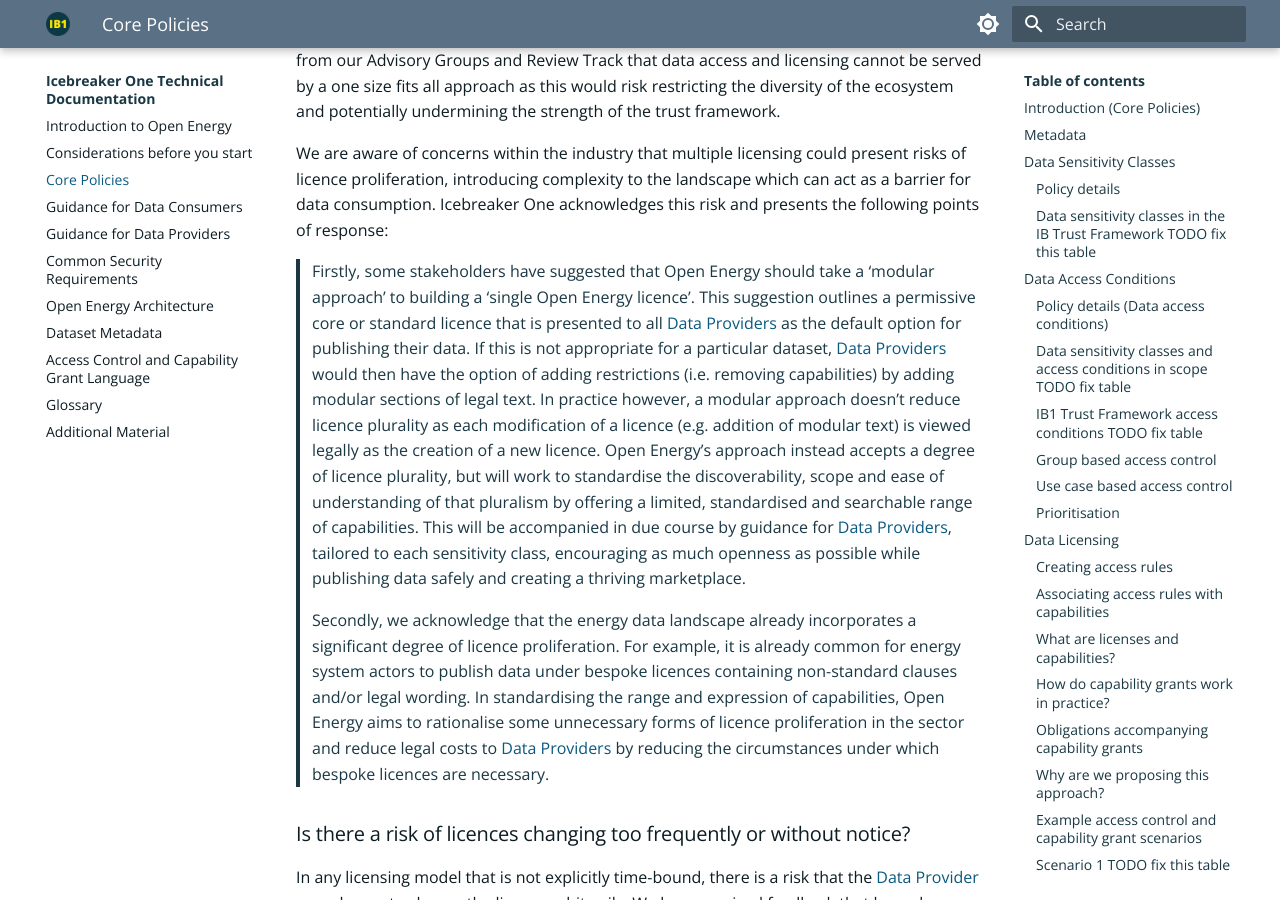
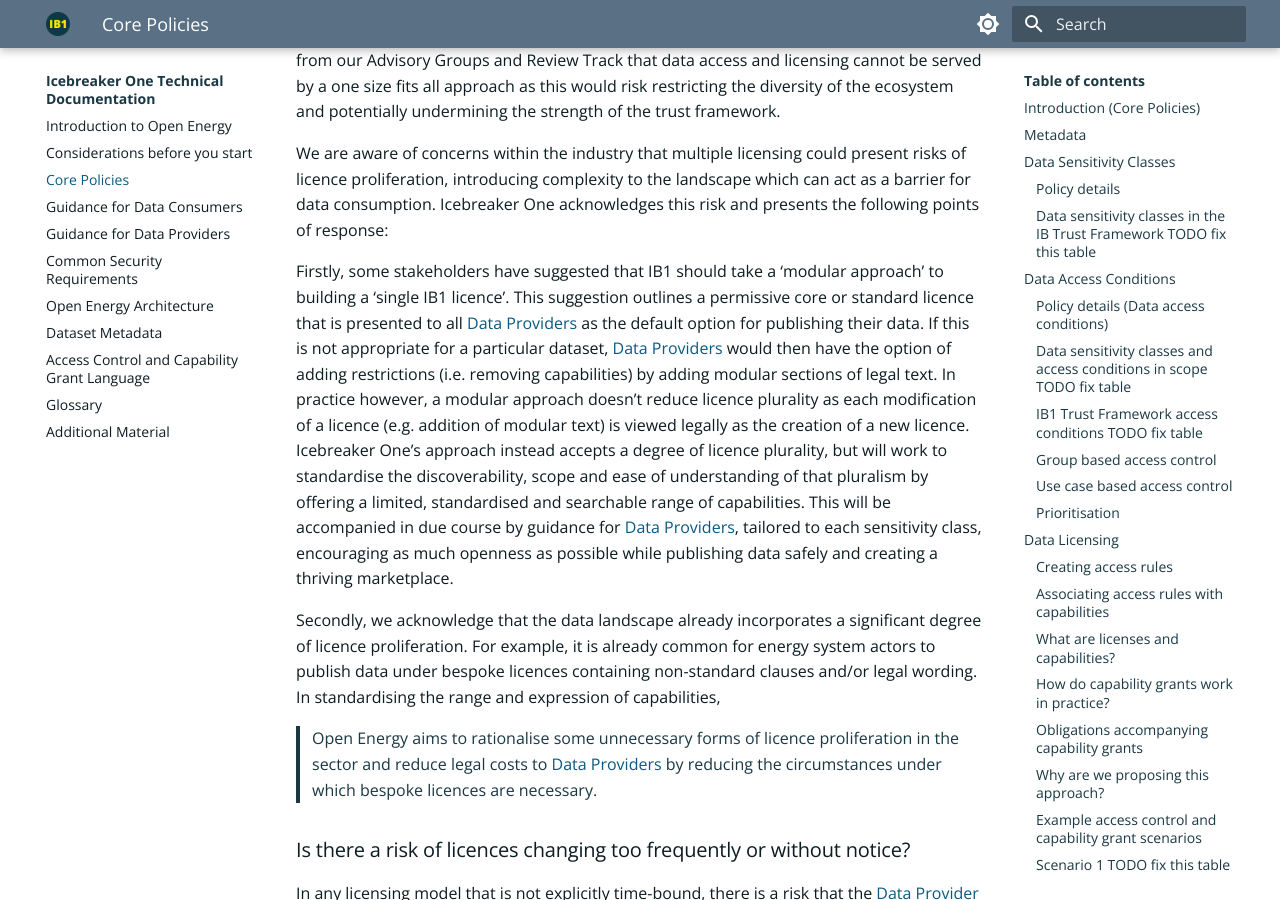
Before and after one commit to icebreakerone/ib1-technical-docs, an MkDocs documentation site: the page built from docs/ops_guidelines/common_policies.md, in a window 1280 px wide and 900 px high, scrolled down 13557 px. Built offline with MkDocs 1.6.1 and Material for MkDocs 9.7.7, drawn with Linux system fonts in a browser that asks for light colours; the version menu is left out.

Commit message:
docs/ops_guidelines/common_policies.md updated from https://stackedit.net/

```diff
--- a/docs/ops_guidelines/common_policies.md
+++ b/docs/ops_guidelines/common_policies.md
@@ -416,18 +416,9 @@
 
 We are aware of concerns within the industry that multiple licensing could present risks of licence proliferation, introducing complexity to the landscape which can act as a barrier for data consumption. Icebreaker One acknowledges this risk and presents the following points of response:
 
-> Firstly, some stakeholders have suggested that Open Energy should take a ‘modular approach’ to building a ‘single Open Energy licence’. This suggestion outlines a permissive core or standard licence that is presented to all [Data Providers](../glossary.md#term-Data-Provider) as the default option for publishing their data. If this is not appropriate for a particular dataset, [Data Providers](../glossary.md#term-Data-Provider) would then have the option of adding restrictions (i.e. removing capabilities) by adding
-> modular sections of legal text. In practice however, a modular approach doesn’t reduce licence plurality as each
-> modification of a licence (e.g. addition of modular text) is viewed legally as the creation of a new licence.
-> Open Energy’s approach instead accepts a degree of licence plurality, but will work to standardise the
-> discoverability, scope and ease of understanding of that pluralism by offering a limited, standardised and
-> searchable range of capabilities. This will be accompanied in due course by guidance for [Data Providers](../glossary.md#term-Data-Provider),
-> tailored to each sensitivity class, encouraging as much openness as possible while publishing data safely and
-> creating a thriving marketplace.
+Firstly, some stakeholders have suggested that IB1 should take a ‘modular approach’ to building a ‘single IB1 licence’. This suggestion outlines a permissive core or standard licence that is presented to all [Data Providers](../glossary.md#term-Data-Provider) as the default option for publishing their data. If this is not appropriate for a particular dataset, [Data Providers](../glossary.md#term-Data-Provider) would then have the option of adding restrictions (i.e. removing capabilities) by adding modular sections of legal text. In practice however, a modular approach doesn’t reduce licence plurality as each modification of a licence (e.g. addition of modular text) is viewed legally as the creation of a new licence. Icebreaker One’s approach instead accepts a degree of licence plurality, but will work to standardise the discoverability, scope and ease of understanding of that pluralism by offering a limited, standardised and searchable range of capabilities. This will be accompanied in due course by guidance for [Data Providers](../glossary.md#term-Data-Provider), tailored to each sensitivity class, encouraging as much openness as possible while publishing data safely and creating a thriving marketplace.
 
-> Secondly, we acknowledge that the energy data landscape already incorporates a significant degree of licence
-> proliferation. For example, it is already common for energy system actors to publish data under bespoke licences
-> containing non-standard clauses and/or legal wording. In standardising the range and expression of capabilities,
+Secondly, we acknowledge that the data landscape already incorporates a significant degree of licence proliferation. For example, it is already common for energy system actors to publish data under bespoke licences containing non-standard clauses and/or legal wording. In standardising the range and expression of capabilities,
 > Open Energy aims to rationalise some unnecessary forms of licence proliferation in the sector and reduce legal
 > costs to [Data Providers](../glossary.md#term-Data-Provider) by reducing the circumstances under which bespoke licences are necessary.
 
```
Also changed, not shown: other parts of docs/ops_guidelines/common_policies.md (+2 -2 lines).
